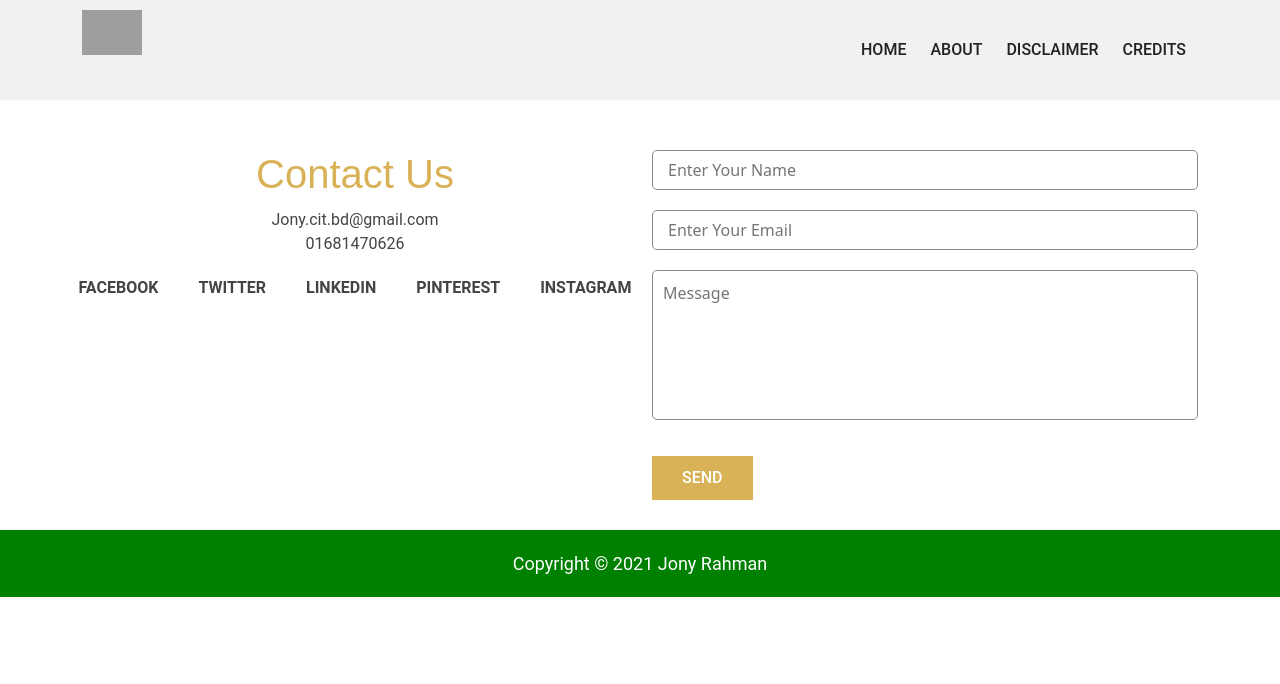
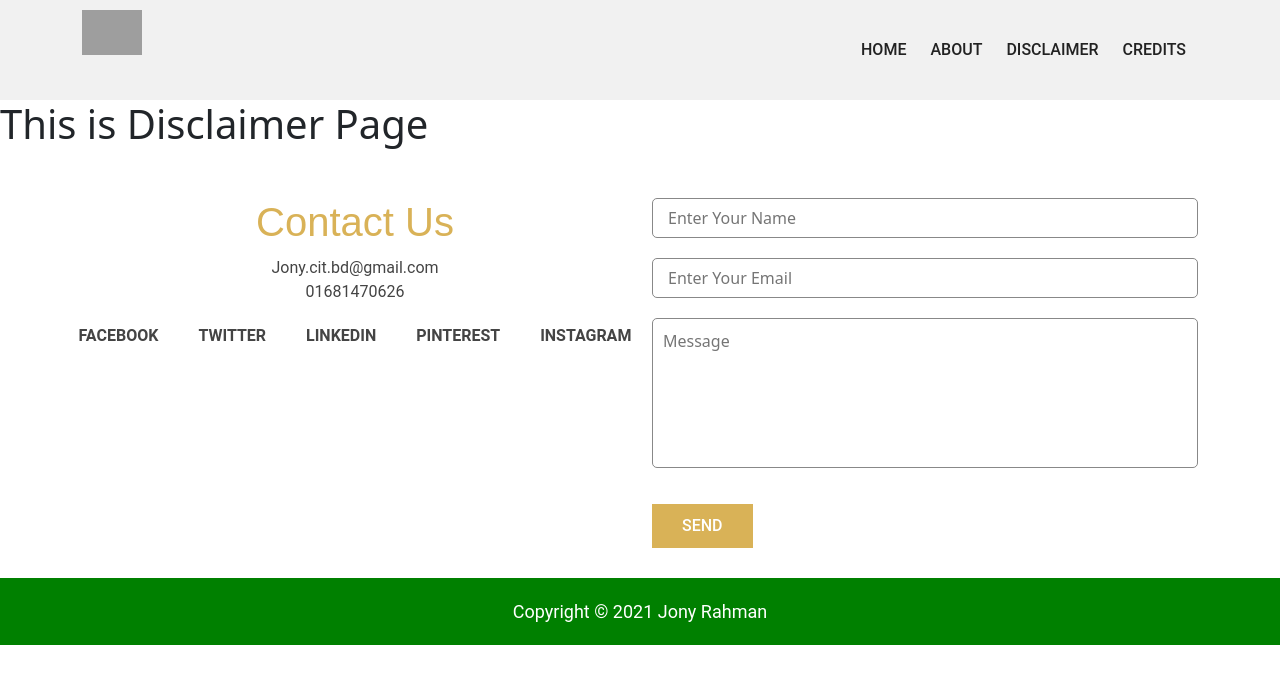
Before and after one commit to jonyrahman626/panda, a React (Create React App) app: page /disclaimer in a window 1280 px wide. Shown: the top 684 px of the page. Built offline with nearby package versions, Linux system fonts and the light colour scheme; grey boxes are pictures that could not be loaded.

Commit message:
Disclaimer Page

```diff
--- a/src/App.js
+++ b/src/App.js
@@ -3,6 +3,7 @@ import {BrowserRouter as Router, Switch, Route} from 'react-router-dom';
 import Index from './components/pages/Index';
 import About from './components/pages/About';
 import Photo from './components/Photo/Photo';
+import Disclaimer from './components/pages/Disclaimer';
 import Header from './components/Header/Header';
 import Footer from './components/Footer/Footer';
 
@@ -18,6 +19,7 @@ class App extends Component {
             <Route exact path="/" component={Index} />
             <Route exact path="/about" component={About} />
             <Route exact path="/photo" component={Photo} />
+            <Route exact path="/disclaimer" component={Disclaimer} />
           </Switch>
           <Footer />
         </Router>
--- /dev/null
+++ b/src/components/pages/Disclaimer.js
@@ -0,0 +1,13 @@
+import React, { Component } from 'react';
+
+class Disclaimer extends Component {
+    render() {
+        return (
+            <div>
+                <h1>This is Disclaimer Page</h1>
+            </div>
+        );
+    }
+}
+
+export default Disclaimer;
```
